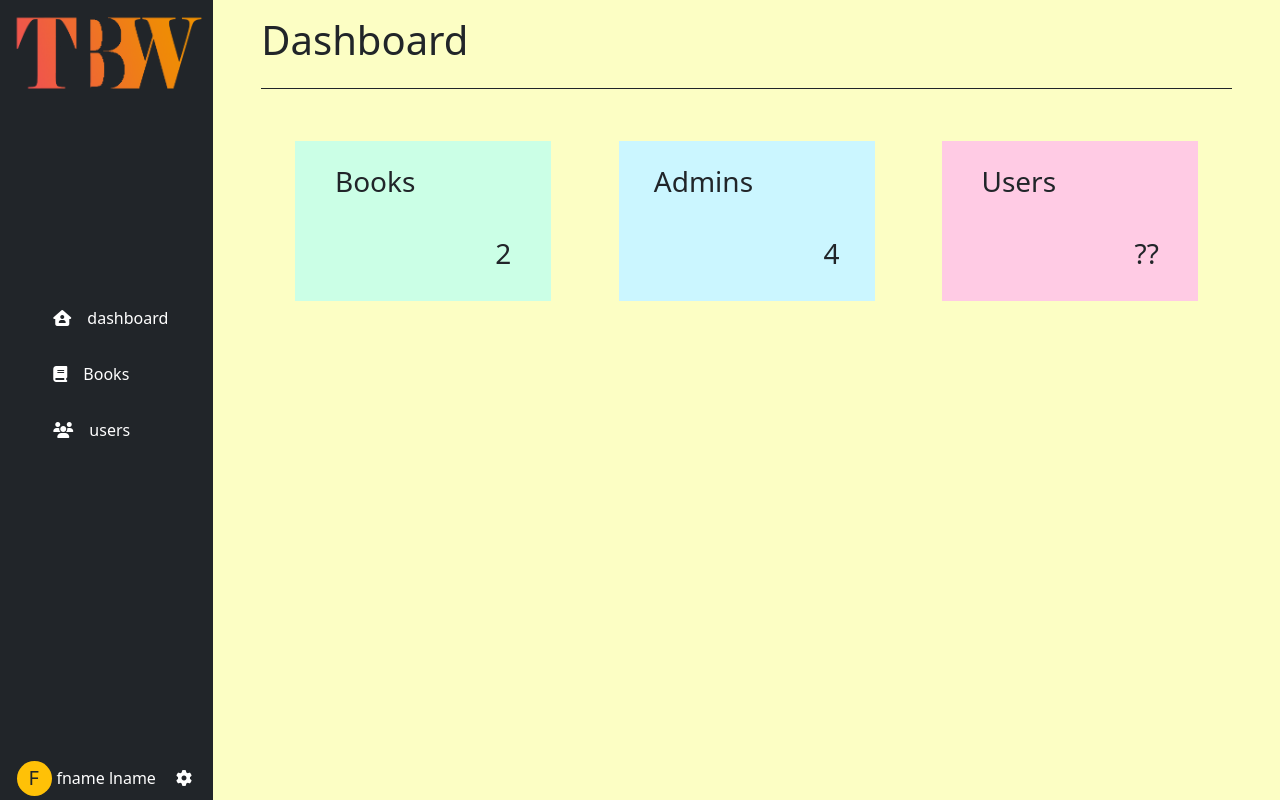
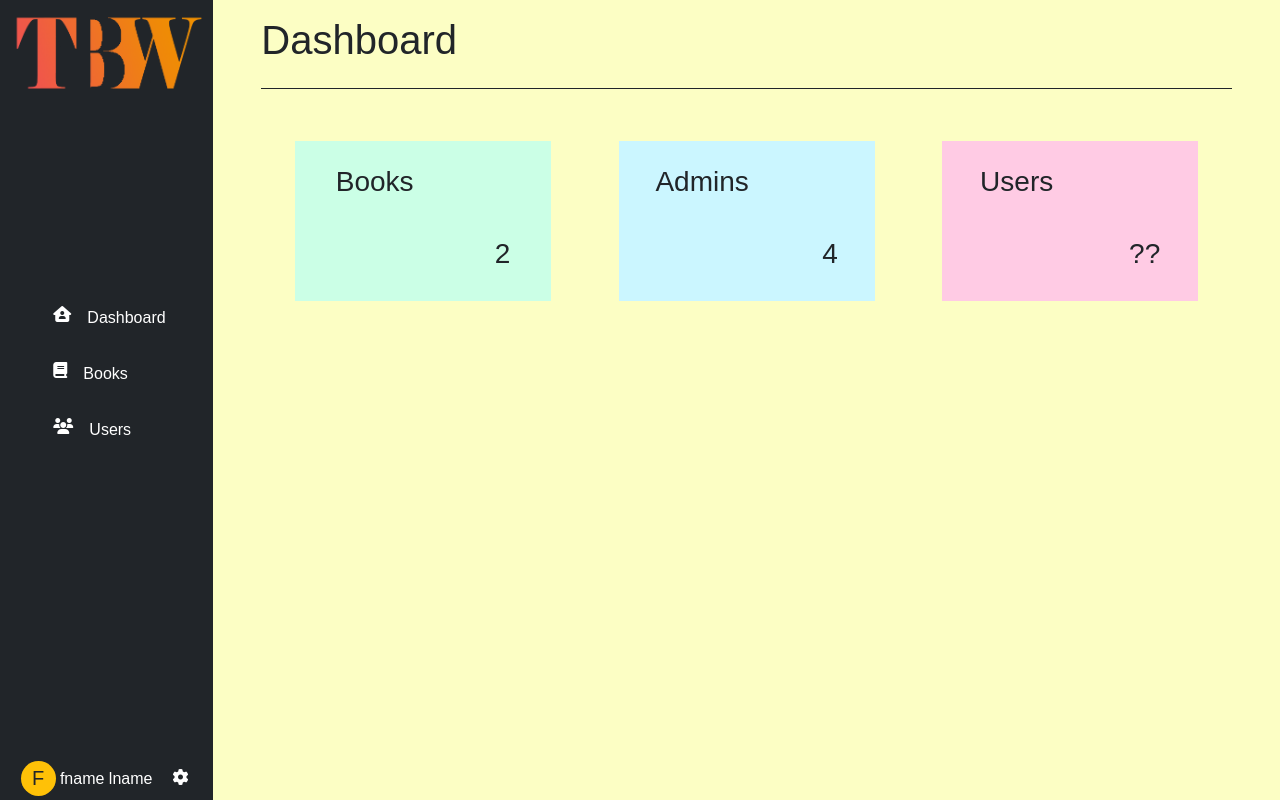
Before and after one commit to malyana-amine/systeme-de-gestion-de-biblioth-que, a PHP site: page /dashboard.php in a window 1280 px wide. Run offline with PHP 8.4, Linux system fonts and the light colour scheme; a user stored in the database is signed in; data comes from the database, SQL or seed files in the repository; some web fonts are replaced.

Commit message:
frontend 90%

```diff
--- a/index.php
+++ b/index.php
@@ -30,11 +30,11 @@ require 'database.php';
 <section class="  scolor d-flex flex-wrap  ">
   <div class="ps-3 col-11 col-sm-7 text-sm-start text-center">
     <div>
-      <h1 class=" bold py-5 my-3 fs-sm-5">The Bookworm</h1>
+      <h1 class=" bold py-4 my-3 fs-sm-5">The Bookworm</h1>
     </div>
 
     <div>
-      <h3 class=" boldh3 pt-5">A universe of books.</h3>
+      <h3 class=" boldh3 pt-4">A universe of books.</h3>
     </div>
 
     <div>
@@ -42,7 +42,7 @@ require 'database.php';
     </div>
 
     <div>
-      <h4 class=" boldh4 pb-3 mb-3">Your account is your key to<br> unlock a universe of opportunities</h4>
+      <h4 class=" boldh4 pb-2 mb-3">Your account is your key to<br> unlock a universe of opportunities</h4>
     </div>
 
     <a class="m-2 pb-2 fs-4 fw-bold px-4 py-2 rounded-pill btn mutted2" href="register.php" type="submit">Register</a>
--- a/maquette/figma link ma.txt
+++ b/maquette/figma link ma.txt
@@ -1 +1 @@
-https://www.figma.com/file/CUuMgkWPvq0WhP2thQlF6p/Untitled?node-id=0%3A1&t=EoJZYBbNoiR3qNZh-0
+hhttps://www.figma.com/file/bpOD2PM9QKwpUREWMsCuBr/Untitled?node-id=0%3A1&t=TX2zlp6xSbKzqUnk-0
--- a/sidebar.php
+++ b/sidebar.php
@@ -2,12 +2,12 @@
 
 <img class="logo2 p-2 " src="maquette/logo/Untitled-2.png" alt="">
 
-<div class="text-start d-flex  pb-5 mb-5 ">
+<div class="text-start d-flex  pb-sm-5 mb-sm-5 ">
     <div class="col-md-3 col-6 "></div>
     <ul class="text-white list-unstyled ">
-        <li class="py-3 d-flex"><i title="dashboard" class=" pe-3 pt-1 fa-solid fa-house-user"></i><a class="text-decoration-none text-white d-none d-md-block " title="dashboard" href="#"> dashboard</a> </li>
-        <li class="py-3 d-flex"><i title="Books" class="pe-3 pt-1 fa-solid fa-book"></i><a class="text-decoration-none text-white d-none d-md-block" title="Books" href="#"> Books</a> </li>
-        <li class="py-3 d-flex"><i title="users" class="pe-3 pt-1 fa-solid fa-users "></i><a class="text-decoration-none text-white d-none d-md-block" title="users" href="#"> users</a> </li>
+        <li class="py-3 d-flex"><a href="dashboard.php" title="dashboard" class=" text-white text-decoration-none pe-3  fa-solid fa-house-user"></a><a class="text-decoration-none text-white d-none d-md-block " title="dashboard" href="dashboard.php">Dashboard</a> </li>
+        <li class="py-3 d-flex"><a href="books.php" title="Books" class="text-white text-decoration-none pe-3  fa-solid fa-book"></a><a class="text-decoration-none text-white d-none d-md-block" title="Books" href="books.php">Books</a> </li>
+        <li class="py-3 d-flex"><a title="users" class=" text-white text-decoration-none pe-3  fa-solid fa-users "></a><a class="text-decoration-none text-white d-none d-md-block" title="users" href="#">Users</a> </li>
     </ul>
 </div>
 <div class=" d-flex flex-column align-items-center">
--- a/style.css
+++ b/style.css
@@ -1,3 +1,12 @@
+@import url('https://fonts.cdnfonts.com/css/abhaya-libre-2');
+
+
+*{
+    font-family: 'Abhaya Libre', sans-serif;
+
+}
+
+
 .img{
     width: 6rem;
     height: 3rem;
@@ -53,9 +62,6 @@
 }
 .logo2{
     width: 100%;
-    /* height: 15%; */
-    /* padding-left: 2rem;
-    padding-right: 2rem; */
 }
 .divline{
     height: 1px;
@@ -70,7 +76,7 @@
     height: 160px;
 }
 .imagebook{
-    height: 100%;
+    height: 150px;
     width: 110px;
     }
 .divline1{
```
Also changed, not shown: books.php (+4 -4 lines), img/book-637e28e63f527.jpg (added), img/book-637e28f5a06c7.jpg (added).
